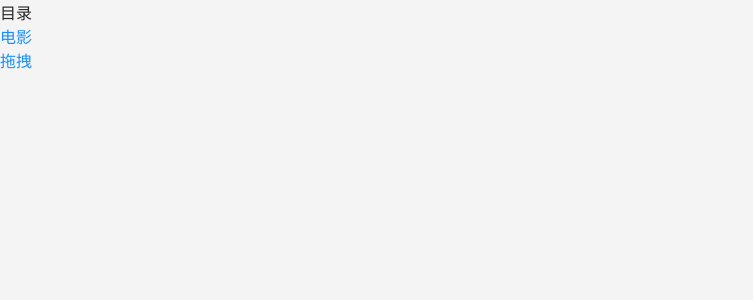
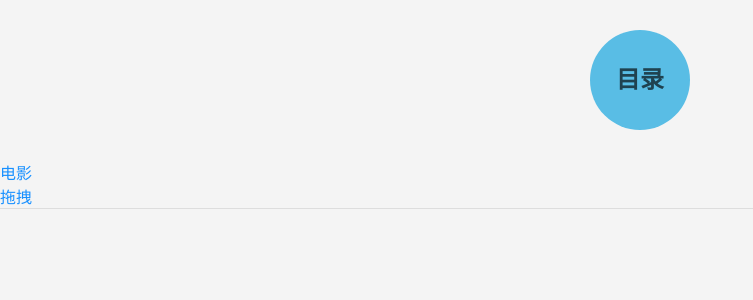
Before and after one commit to yangni007/moiveApp, a React app: page / in a window 1280 px wide. Shown: the top 300 px of the page, without its empty margins (0-753 px from the left). Built offline with nearby package versions, Linux system fonts and the light colour scheme; the HTML template or start-up script is replaced by a standard one.

Commit message:
首页样式调整

```diff
--- /dev/null
+++ b/src/asset/css/home.scss
@@ -0,0 +1,23 @@
+.home {
+    .main{
+        font-size: 24px;
+        font-weight: bold;
+        display: flex;
+        justify-content: center;
+        .title{
+            width: 100px;
+            height: 100px;
+            border-radius: 50%;
+            background: #59bde5;
+            text-align: center;
+            margin: 30px 0;
+            line-height: 100px;
+        }
+    }
+    .am-list-body {
+        border-bottom: none;
+    }
+    .am-list:last-child {
+        border-bottom: 1px solid #ddd;
+    }
+}
--- a/src/components/home.jsx
+++ b/src/components/home.jsx
@@ -4,14 +4,17 @@ import { Link} from 'react-router-dom'
 import { List } from 'antd-mobile';
 
 const Item = List.Item;
+require('../asset/css/home.scss')
 
 class Home extends React.Component {
 
 
     render() {
         return (
-            <div>
-                <h1 className='main'>目录</h1>
+            <div className="home">
+                <div className="main">
+                    <div className="title">目录</div>
+                </div>
                 <List>
                     <Link  to="/movie">
                         <Item arrow="horizontal" >电影</Item>
```
